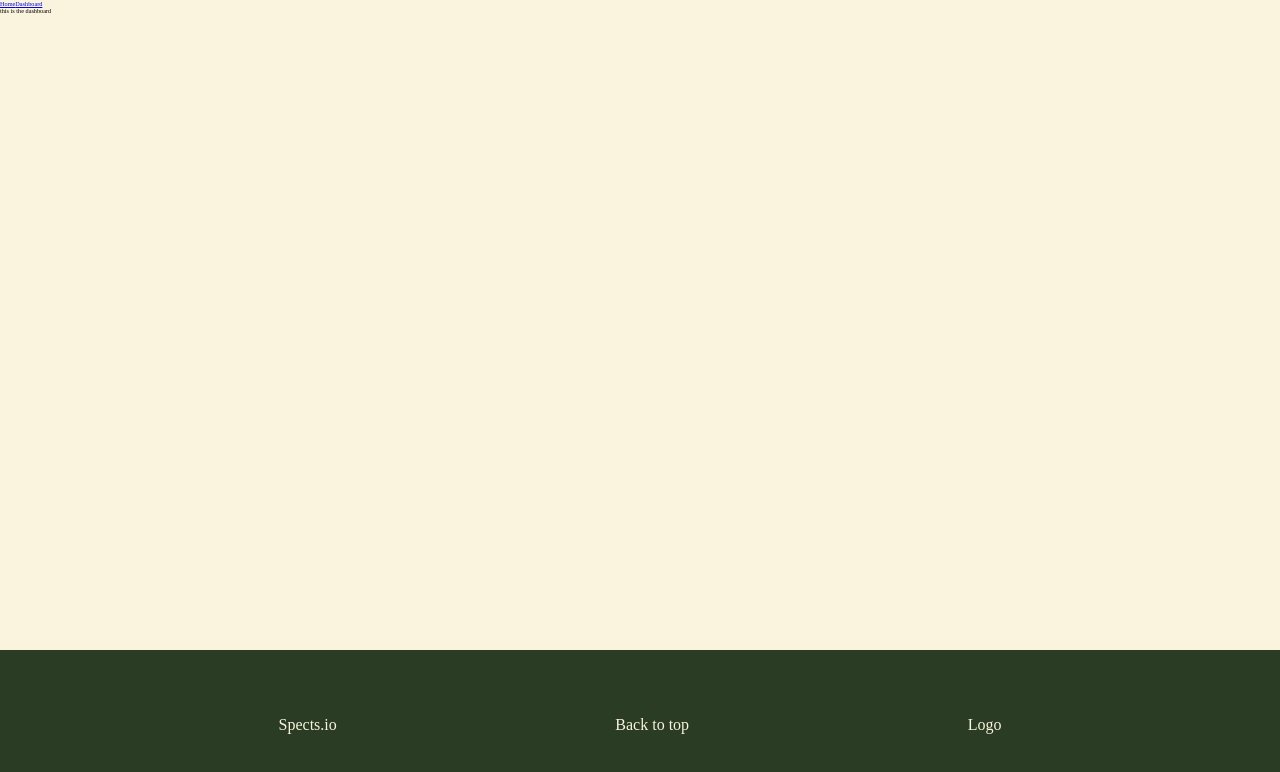
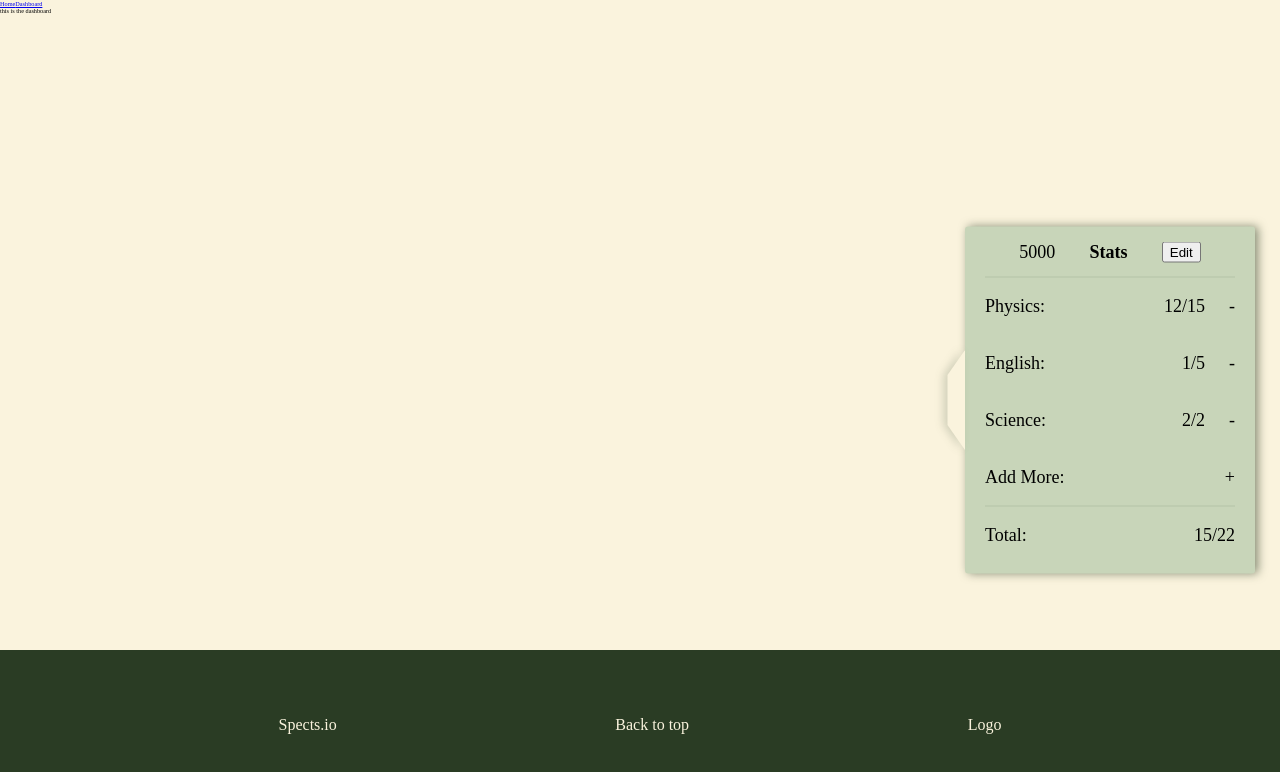
Before and after one commit to martin-stefan/spects, a React (Create React App) app in the folder frontend/: page /dash in a window 1280 px wide. Shown: the top 772 px of the page. Built offline with nearby package versions, Linux system fonts and the light colour scheme.

Commit message:
skeleton for stats bar

```diff
--- a/frontend/src/App.scss
+++ b/frontend/src/App.scss
@@ -1,5 +1,6 @@
 @import './Variables.scss';
 @import './Components/Footer/Footer.scss';
+@import './Components/StatsBar/StatsBar.scss';
 /* SCSS HEX */
 $eggshell: #faf3ddff;
 $laurel-green: #c8d5b9ff;
--- /dev/null
+++ b/frontend/src/Components/StatsBar/StatsBar.js
@@ -0,0 +1,64 @@
+import React from 'react';
+
+const StatsBar = () => {
+  return (
+    <div className="stats">
+
+      <div className="stats__heading">
+        <p className="stats__balance">
+          5000
+        </p>
+        <h4 className="stats__header">
+          Stats
+        </h4>
+        <button className="stats__edit">
+          Edit
+        </button>
+      </div>
+
+      <div className="stats__list">
+
+        <div className="stats__item">
+          <p className="stat__name">Physics:</p>
+          <p className="stat__num">12/15</p>
+          <p className="stat__edit">-</p>
+
+        </div>
+
+        <div className="stats__item">
+          <p className="stat__name">English:</p>
+          <p className="stat__num">1/5</p>
+          <p className="stat__edit">-</p>
+
+        </div>
+
+        <div className="stats__item">
+          <p className="stat__name">Science:</p>
+          <p className="stat__num">2/2</p>
+          <p className="stat__edit">-</p>
+
+        </div>
+
+        <div className="stats__item">
+        <p className="stat__name">Add More:</p>
+          <p className="stat__edit">+</p>
+        </div>
+
+        <div className="stats__item" id="total">
+          <p className="stat__name">Total:</p>
+          <p className="stat__num">15/22</p>
+
+        </div>
+
+
+        <div className="close">
+          <div className="trap"></div>
+        </div>
+
+      </div>
+
+    </div>
+  );
+}
+
+export default StatsBar;
--- /dev/null
+++ b/frontend/src/Components/StatsBar/StatsBar.scss
@@ -0,0 +1,73 @@
+.stats {
+
+  width: 25rem;
+  // height: 45rem;
+  position: fixed;
+  top: 50%;
+  right: 2.5rem;
+  transform: translateY(-50%);
+  font-size: 1.8rem;
+  background-color: #c8d5b9ff;
+  box-shadow: 0.3rem 0 1rem rgba(42, 60, 36, 0.562);
+  border-radius: 3px;
+  padding: 0 2rem 1rem 2rem;
+
+
+  &__heading {
+    display: flex;
+    width: 100%;
+    justify-content: space-evenly;
+    align-items: center;
+    height: 5rem;
+    border-bottom: solid 1px rgba(42, 60, 36, 0.116);
+  }
+
+
+  &__list {
+    display: flex;
+    flex-direction: column;
+
+  }
+
+  &__item {
+    display: flex;
+    justify-content: space-between;
+  }
+}
+
+#total {
+  border-top: solid 1px rgba(42, 60, 36, 0.116);
+}
+
+.stat {
+
+  &__num:not(:last-child) {
+    margin-right: 3rem;
+  }
+
+  &__edit {
+    position: absolute;
+    right: 2rem;
+  }
+}
+
+.close {
+  height: 10rem;
+  width: 5rem;
+  position: absolute;
+  left:-5rem;
+  top: 50%;
+  transform: translateY(-50%);
+
+  filter: drop-shadow(-0.4rem 0 0.4rem  rgba(42, 60, 36, 0.192));
+}
+
+.trap {
+  height: 100%;
+  width: 100%;
+  background-color: #faf3ddff;
+  // border: solid 10px blue;
+  clip-path: polygon(65% 25%, 100% 0, 100% 100%, 65% 75%);
+
+
+}
--- a/frontend/src/Pages/Dashboard/Dashboard.js
+++ b/frontend/src/Pages/Dashboard/Dashboard.js
@@ -1,9 +1,11 @@
 import React from 'react';
+import StatsBar from '../../Components/StatsBar/StatsBar';
 
 const Dashboard = () => {
   return (
     <div className="dash">
       this is the dashboard
+      <StatsBar/>
     </div>
   );
 }
```
Also changed, not shown: 1 other file (tests, documents, lock files or other folders).
